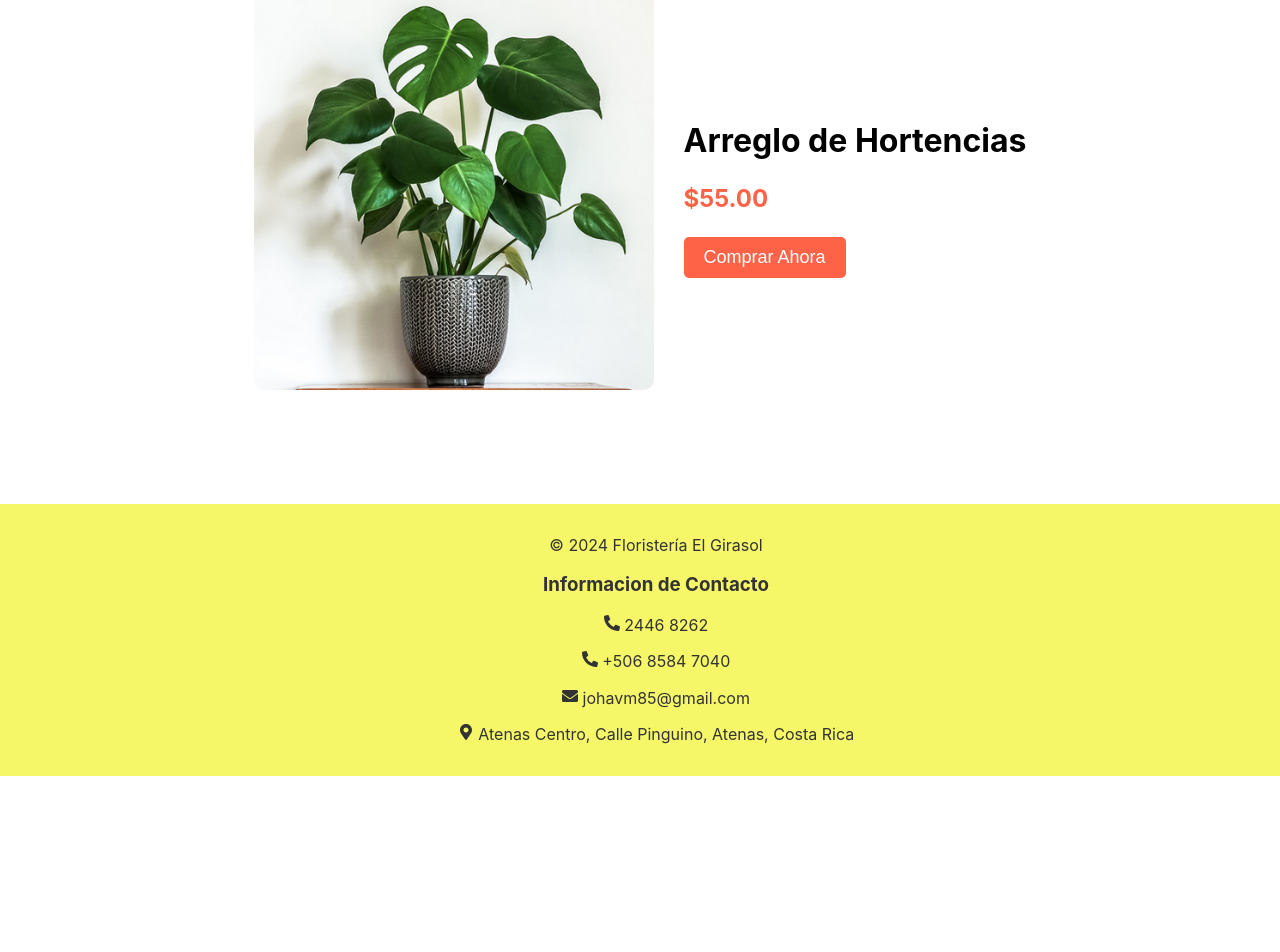
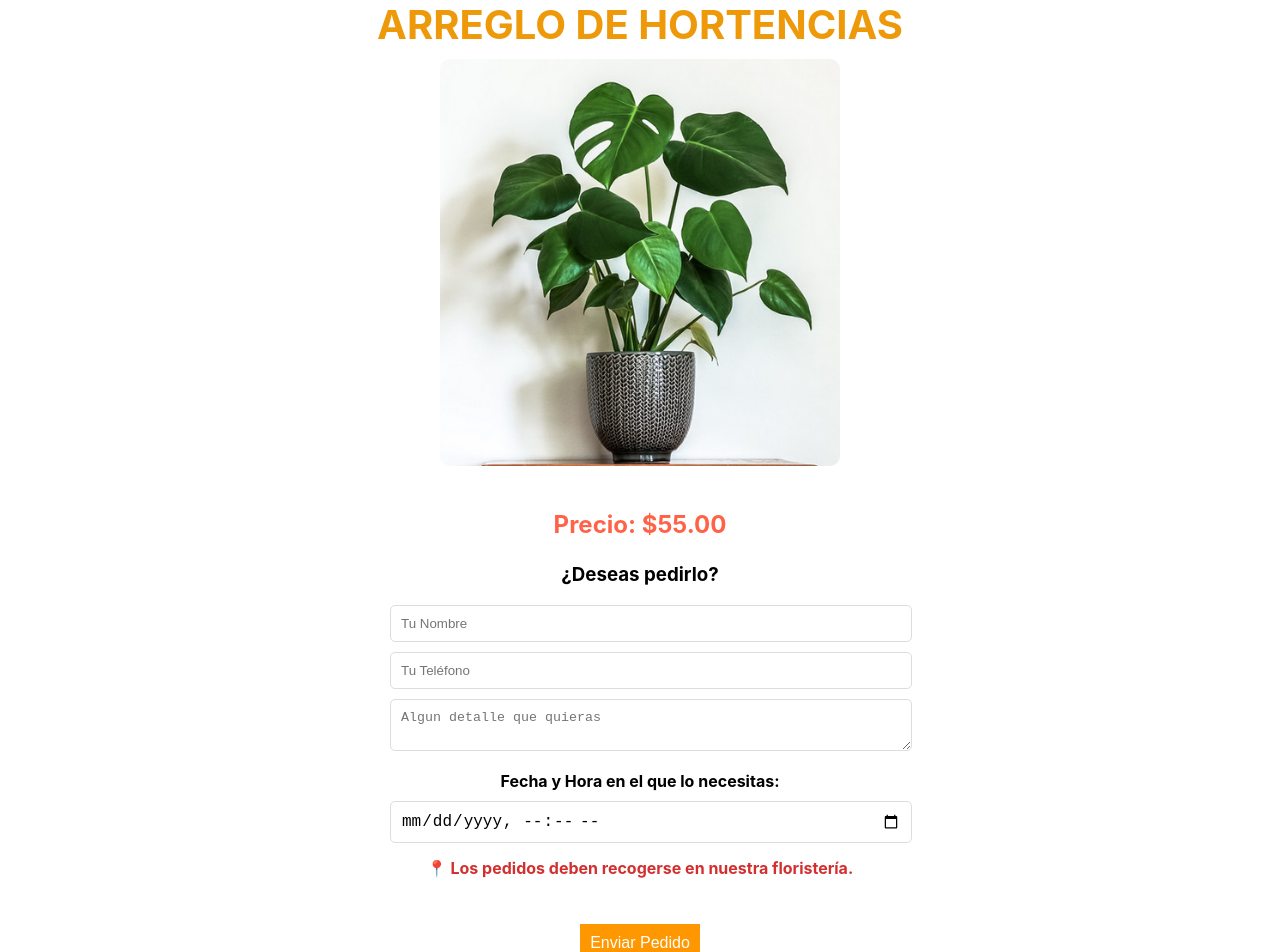
Before and after one commit to danielpenadoordonez/ElGirasol, a React (Create React App) app: page /galeria/arreglos/1 in a window 1280 px wide. Shown: the part 140-1092 px from the top of the page. Before the commit the page ends 916 px from the top, so only its background shows below. Built offline with nearby package versions, Linux system fonts and the light colour scheme.

Commit message:
Opcion de pedido agregada

```diff
--- a/src/pages/ProductDetail.js
+++ b/src/pages/ProductDetail.js
@@ -1,4 +1,5 @@
 import React from 'react';
+import { useState } from 'react';
 import Navbar from '../components/navbar/Navbar';
 import Footer from '../components/footer/Footer';
 import { useParams } from 'react-router-dom';
@@ -10,22 +11,51 @@ const ProductDetail = () => {
   var productsInCategory = productsData[category]
   const product = productsInCategory.find(item => item.id === parseInt(id));
 
+  const [formData, setFormData] = useState({
+    name: "",
+    phone: "",
+    datetime: "",
+    details: "",
+    pickupDateTime: "",
+  });
+
   if (!product) {
     return <h2>Producto no encontrado</h2>;
   }
 
+  const handleChange = (e) => {
+    setFormData({ ...formData, [e.target.name]: e.target.value });
+  };
+
+  const handleSubmit = (e) => {
+    e.preventDefault();
+    console.log("Pedido realizado:", {
+      producto: product.name,
+      ...formData,
+    });
+    alert(`Pedido registrado correctamente. Nos pondremos en contacto contigo.`);
+  };
+
   return (
     <div>
     <Navbar />
-    <div className="product-detail-container">
-      <div className="product-image">
-        <img src={product.imageSrc} alt={product.name} />
-      </div>
+    <div className="product-detail">
+      <h1>{product.name}</h1>
+      <img src={product.imageSrc} alt={product.name} className="product-image" />
       <div className="product-info">
-        <h1>{product.name}</h1>
-        <p className="product-description">{product.description}</p>
-        <p className="product-price">{product.price}</p>
-        <button className="buy-button">Comprar Ahora</button>
+      <p className="product-description">{product.description}</p>
+        <p className="product-price">Precio: {product.price}</p>
+
+        <h3>¿Deseas pedirlo?</h3>
+        <form onSubmit={handleSubmit} className="order-form">
+          <input type="text" name="name" placeholder="Tu Nombre" value={formData.name} onChange={handleChange} required />
+          <input type="tel" name="phone" placeholder="Tu Teléfono" value={formData.phone} onChange={handleChange} required />
+          <textarea name="details" placeholder="Algun detalle que quieras" value={formData.details} onChange={handleChange} ></textarea>
+          <label>Fecha y Hora en el que lo necesitas:</label>
+          <input type="datetime-local" name="pickupDateTime" value={formData.pickupDateTime} onChange={handleChange} required />
+          <p className="important-note">📍 Los pedidos deben recogerse en nuestra floristería.</p>
+          <button type="submit">Enviar Pedido</button>
+        </form>
       </div>
     </div>
     <Footer />
--- a/src/pages/css/ProductDetail.css
+++ b/src/pages/css/ProductDetail.css
@@ -1,5 +1,4 @@
-
-.product-detail-container {
+/* .product-detail-container {
     display: flex;
     flex-direction: row;
     align-items: center;
@@ -45,7 +44,6 @@
     background-color: #d9534f;
   }
 
-  /* Responsividad */
   @media (max-width: 768px) {
     .product-detail-container {
       flex-direction: column;
@@ -56,4 +54,93 @@
       width: 100%;
       max-width: 300px;
     }
+  } */
+  .product-detail {
+    display: flex;
+    flex-direction: column;
+    align-items: center;
+    text-align: center;
+    padding: 20px;
   }
+
+  .product-price {
+    font-size: 24px;
+    font-weight: bold;
+    color: #ff6347;
+  }
+
+  .product-image {
+    width: 100%;
+    max-width: 400px;
+    border-radius: 10px;
+  }
+
+  .product-info {
+    width: 100%;
+    max-width: 500px;
+    margin-top: 20px;
+  }
+
+  .order-form {
+    display: flex;
+    flex-direction: column;
+    gap: 10px;
+  }
+
+  .order-form input,
+  .order-form textarea {
+    width: 100%;
+    padding: 10px;
+    border: 1px solid #ddd;
+    border-radius: 5px;
+  }
+
+  .order-form button {
+    background-color: #ff9800;
+    color: white;
+    padding: 10px;
+    border: none;
+    cursor: pointer;
+    font-size: 16px;
+    margin-right: auto;
+    margin-left: auto;
+    margin-top: 4%;
+  }
+
+  .order-form button:hover {
+    background-color: #e68900;
+  }
+
+  .product-detail h1 {
+    font-size: 2.5rem;  /* Tamaño grande */
+    font-weight: bold;  /* Negrita */
+    color: rgb(237, 153, 9);  /* Color llamativo */
+    text-transform: uppercase;  /* Texto en mayúsculas */
+    margin-bottom: 10px;
+  }
+
+  .order-form label {
+    font-size: 1rem;
+    font-weight: bold;
+    margin-top: 10px;
+  }
+
+  .order-form input[type="datetime-local"] {
+    padding: 10px;
+    border: 1px solid #ddd;
+    border-radius: 5px;
+    font-size: 1rem;
+  }
+
+  .important-note {
+    font-size: 1rem;
+    color: #d32f2f;  /* Rojo llamativo */
+    font-weight: bold;
+    margin-top: 5px;
+    text-align: center;
+  }
+
+  .product-description {
+    font-size: 18px;
+    color: #555;
+  }
```
